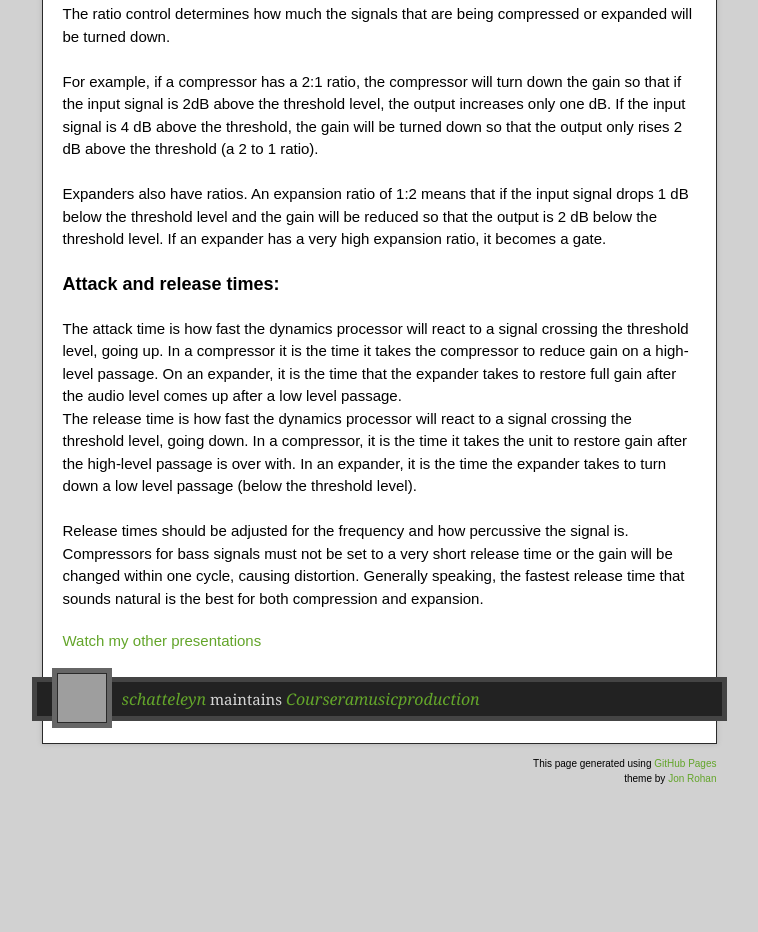
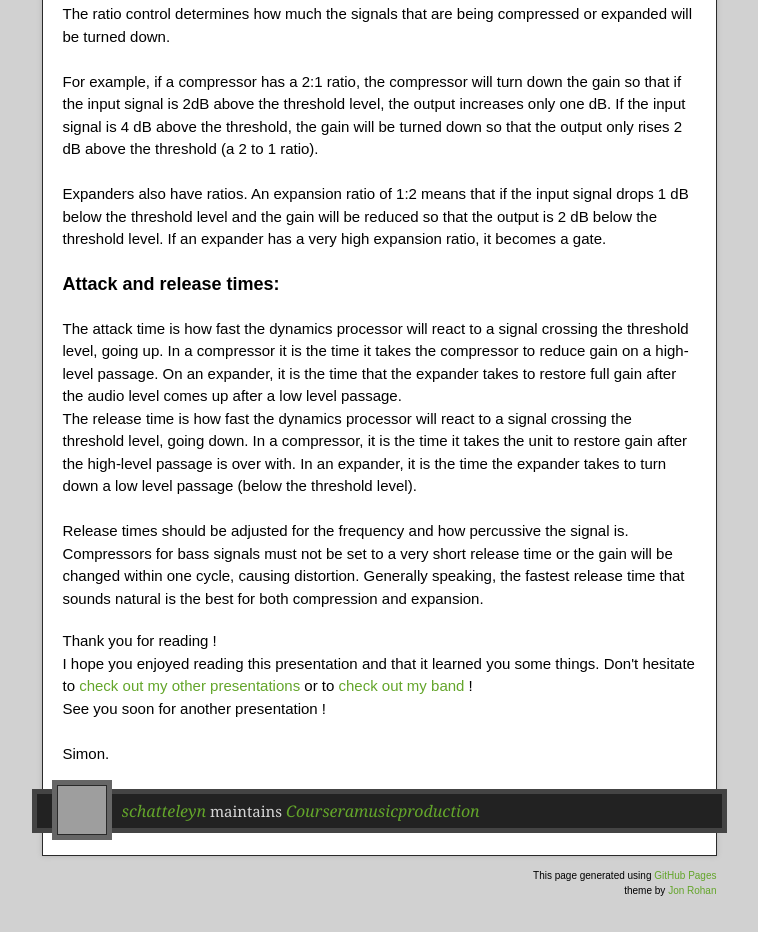
Before and after one commit to schatteleyn/CourseraMusicProduction, a plain HTML site: page week4.html in a window 1280 px wide. Shown: the part 731-1663 px from the top of the page, without its empty margins (261-1019 px from the left). Before the commit the page ends 1607 px from the top, so only its background shows below. Drawn offline with nearby package versions, Linux system fonts and the light colour scheme; grey boxes are pictures that could not be loaded.

Commit message:
this is my final form

```diff
--- a/week4.html
+++ b/week4.html
@@ -75,8 +75,15 @@
 
         </article>
         <article>
+            <h3>Thank you for reading !</h3>
           <p>
-            <a href="http://schatteleyn.github.com/CourseraMusicProduction/">Watch my other presentations</a>
+            I hope you enjoyed reading this presentation and that it learned you some things. Don't hesitate to
+            <a href="http://schatteleyn.github.com/CourseraMusicProduction/">check out my other presentations</a>
+            or to
+            <a href="https://www.facebook.com/BlindTearsBand">check out my band</a> ! <br />
+            See you soon for another presentation ! <br /> <br />
+
+            Simon.
           </p>
         </article>
       </div>
```
